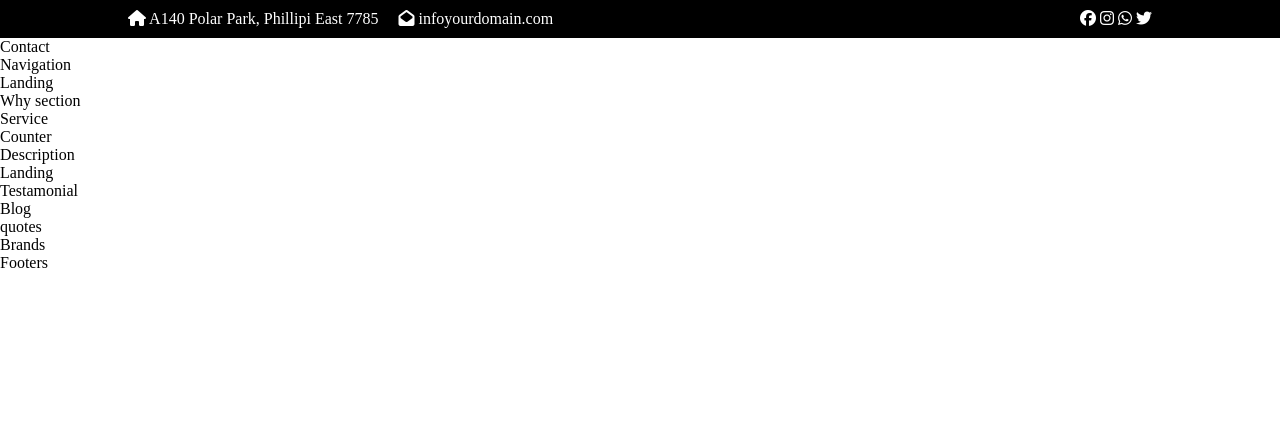
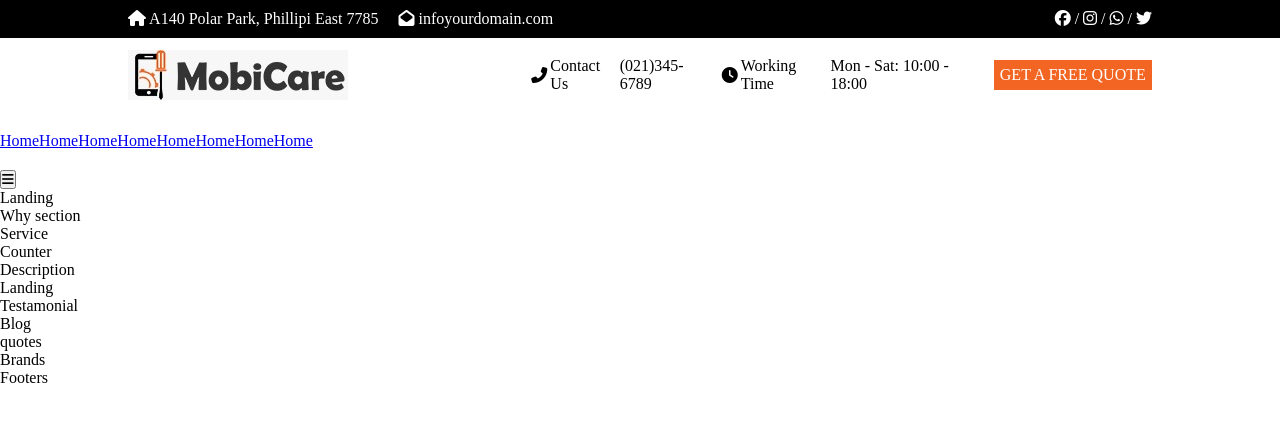
Before and after one commit to Mpendulo1/Mpendulo1, a plain HTML site: page index.html in a window 1280 px wide. Drawn offline with Linux system fonts and the light colour scheme.

Commit message:
first commit

```diff
--- a/index.html
+++ b/index.html
@@ -6,13 +6,16 @@
 
     <title>Mobile Repair Store</title>
     <link rel="stylesheet" href="./styles/social.css" />
+    <link rel="stylesheet" href="./styles/contact.css" />
+    <link rel="stylesheet" href="./styles/navbar.css">
+
     <!-- eternal Scripts -->
     <script
       src="https://kit.fontawesome.com/f087899028.js"
       crossorigin="anonymous"
     ></script>
   </head>
-  <body>
+  <div>
     <!-- social bar -->
     <div id="social">
       <div class="social-contact">
@@ -20,15 +23,57 @@
         <p><i class="fas fa-envelope-open"></i> infoyourdomain.com</p>
       </div>
       <div>
-        <i class="fab fa-facebook"></i> <i class="fab fa-instagram"></i>
-        <i class="fab fa-whatsapp"></i> <i class="fab fa-twitter"></i>
+        <i class="fab fa-facebook"></i> / <i class="fab fa-instagram"></i> /
+        <i class="fab fa-whatsapp"></i> / <i class="fab fa-twitter"></i>
       </div>
     </div>
 
     <!-- contact bar -->
-    <div>Contact</div>
+    <div id="contact">
+      <img src="./images/logo.jpg" alt="Mobile Repair Logo" />
+      <div class="contact-wrapper">
+
+          <div class="hearder-right">
+            <class class="header-top"></class>
+            <div>
+          <i class="fas fa-phone-alt"></i>
+          <div class="contact-information">
+          <p>Contact Us</p><br>
+          <p>(021)345-6789</p>
+        </div>
+      </div>
+
+      <div>
+        <i class="fas fa-clock"></i>
+        <div>
+          <p>Working Time</p>
+
+        <p>Mon - Sat: 10:00 - 18:00</p>
+        </div>
+        </div>
+      </div>
+      <a href="#" class="button">Get a free quote</a>
+
+    </div>
+  </div>
+
     <!-- navigation bar -->
-    <nav>Navigation</nav>
+
+    <nav id="nav-bar">
+      <ul class="navbar-links">
+        <li class="navbar-links"><a href="#">Home</a></li>
+        <li class="navbar-links"><a href="#">Home</a></li>
+        <li class="navbar-links"><a href="#">Home</a></li>
+        <li class="navbar-links"><a href="#">Home</a></li>
+        <li class="navbar-links"><a href="#">Home</a></li>
+        <li class="navbar-links"><a href="#">Home</a></li>
+        <li class="navbar-links"><a href="#">Home</a></li>
+        <li class="navbar-links"><a href="#">Home</a></li>
+
+      </ul>
+      <button class="mobile-menu"><i class="fas fa-bars"></i></button>
+      <i class="fas fa-search search-icon"></i>
+    </nav>
     <!-- landing section -->
     <header>Landing</header>
     <!-- why section -->
--- /dev/null
+++ b/styles/contact.css
@@ -0,0 +1,41 @@
+#contact {
+  display: flex;
+  padding: 10px 10%;
+  justify-content: space-between;
+  align-items: center;
+}
+.contact-wrapper {
+  display: flex;
+  align-items: center;
+}
+
+.contact-wrapper div {
+  display: flex;
+  align-items: center;
+  margin: 3px;
+}
+.contact-wrapper div {
+  display: flex;
+  align-items: center;
+}
+.button {
+  background-color: #f26522;
+  padding: 1% 1%;
+  color: white;
+  text-decoration: none;
+  white-space: nowrap;
+  text-transform: uppercase;
+  font-weight: 60;
+  transition: all 0.3s;
+}
+.button:hover {
+  background-color: #222;
+}
+.header-hightlight small {
+  display: block;
+  margin: 7px 0;
+  opacity: 0.9;
+  font-size: 80%;
+  font-weight: 600;
+  text-transform: uppercase;
+}
--- /dev/null
+++ b/styles/navbar.css
@@ -0,0 +1,27 @@
+.navbar {
+  background-color: #f26522;
+  display: flex;
+  padding: 10px 10%;
+  justify-content: space-between;
+  align-items: center;
+}
+.navbar-links {
+  display: flex;
+  list-style-type: none;
+  padding: 10px 0;
+}
+.navbar-link a {
+  color: white;
+  padding: 20px 10px;
+  text-decoration: none;
+  text-transform: uppercase;
+  font-weight: 100;
+  font-size: 14px;
+}
+
+.search-icon {
+  color: white;
+}
+.mobie-menu {
+  display: none;
+}
--- a/styles/social.css
+++ b/styles/social.css
@@ -22,3 +22,7 @@ body {
 .social-contact p {
   margin-right: 20px;
 }
+
+.button {
+  background-color: #f26522;
+}
```
Also changed, not shown: images/logo.jpg (added).
